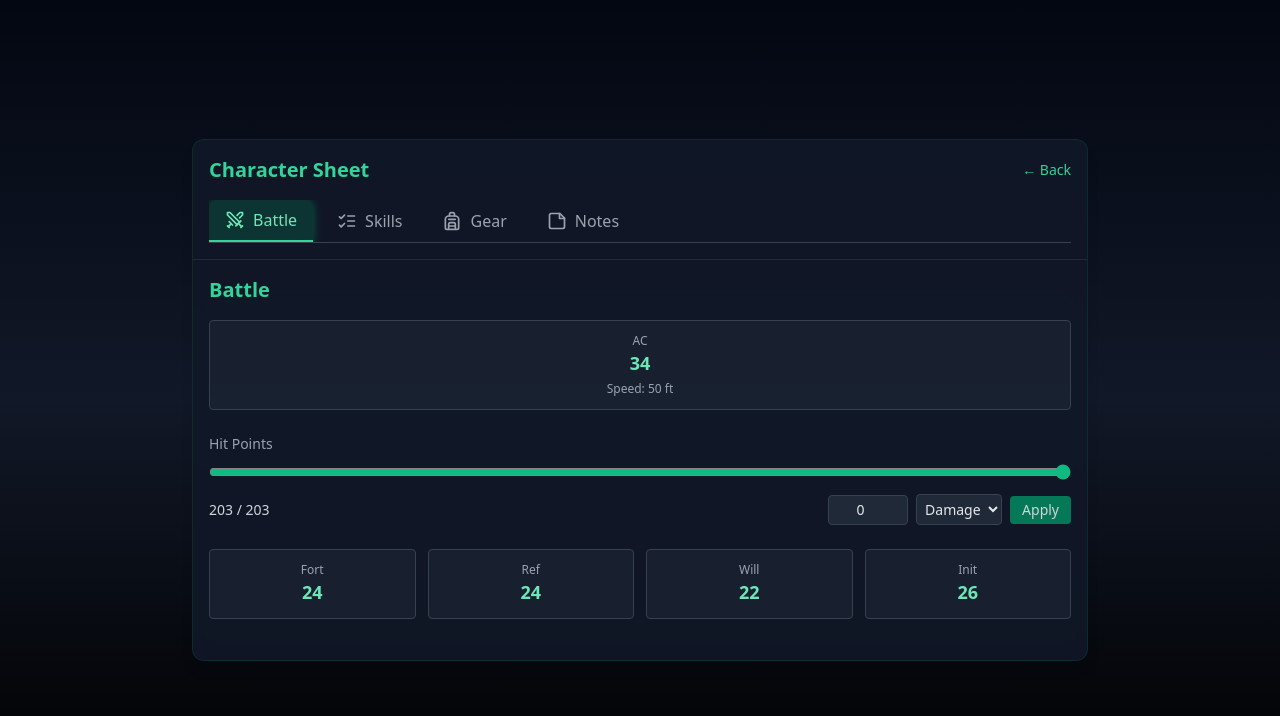
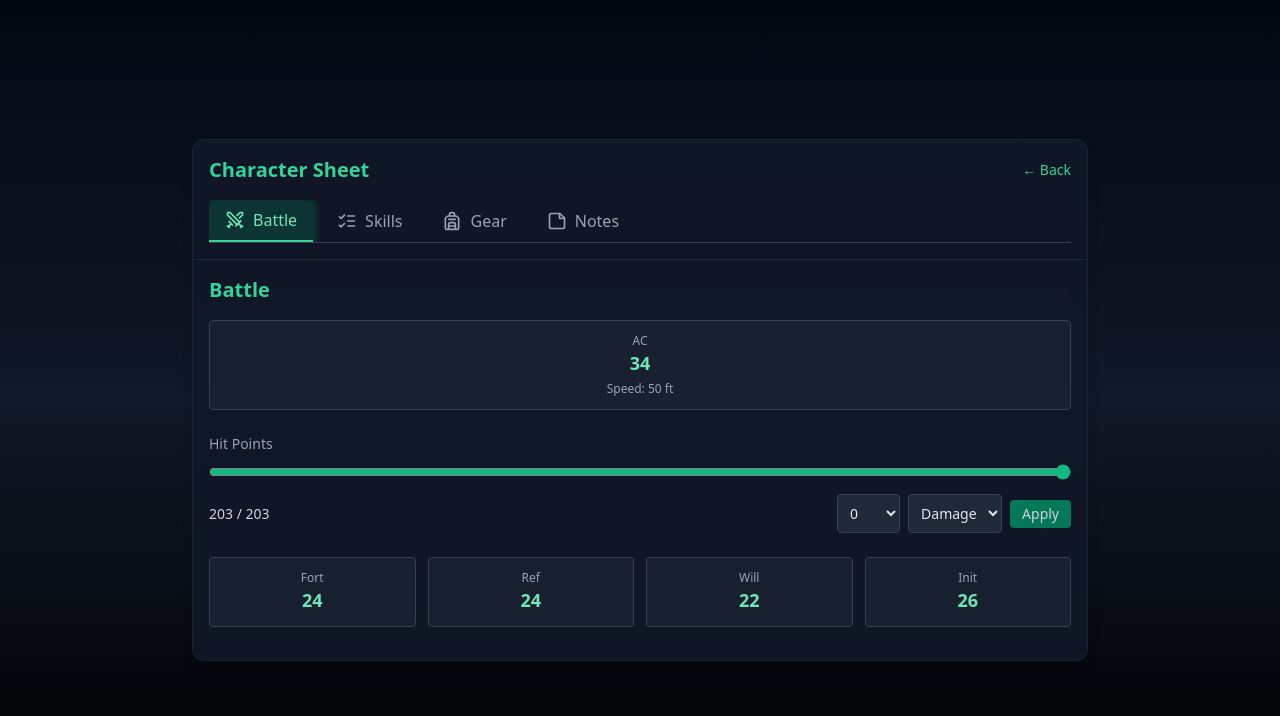
Before and after one commit to rlindgaard-collab/Karandras, a React (Vite) app: page /character-sheet in a window 1280 px wide. Shown: the top 716 px of the page. Built offline with nearby package versions, Linux system fonts and the light colour scheme.

Commit message:
Updated CharacterSheetPage.tsx

```diff
--- a/src/pages/CharacterSheetPage.tsx
+++ b/src/pages/CharacterSheetPage.tsx
@@ -51,7 +51,6 @@ export default function CharacterSheetPage() {
     modifier: number
   ) => {
     if (current !== null) {
-      // Reset
       setResult(null);
       setLastRoll("");
       return;
@@ -142,18 +141,24 @@ export default function CharacterSheetPage() {
                     {currentHp} / {characterData.hp}
                   </span>
                   <div className="flex items-center gap-2">
-                    <input
-                      type="number"
+                    {/* Select i stedet for input number */}
+                    <select
                       value={changeValue}
                       onChange={(e) => setChangeValue(Number(e.target.value))}
-                      className="w-20 rounded bg-gray-800 border border-gray-700 p-1 text-center text-gray-200"
-                    />
+                      className="rounded bg-gray-800 border border-gray-700 p-2 text-gray-200"
+                    >
+                      {Array.from({ length: characterData.hp + 1 }, (_, i) => (
+                        <option key={i} value={i}>
+                          {i}
+                        </option>
+                      ))}
+                    </select>
                     <select
                       value={mode}
                       onChange={(e) =>
                         setMode(e.target.value as "damage" | "heal")
                       }
-                      className="rounded bg-gray-800 border border-gray-700 p-1 text-gray-200"
+                      className="rounded bg-gray-800 border border-gray-700 p-2 text-gray-200"
                     >
                       <option value="damage">Damage</option>
                       <option value="heal">Heal</option>
```
